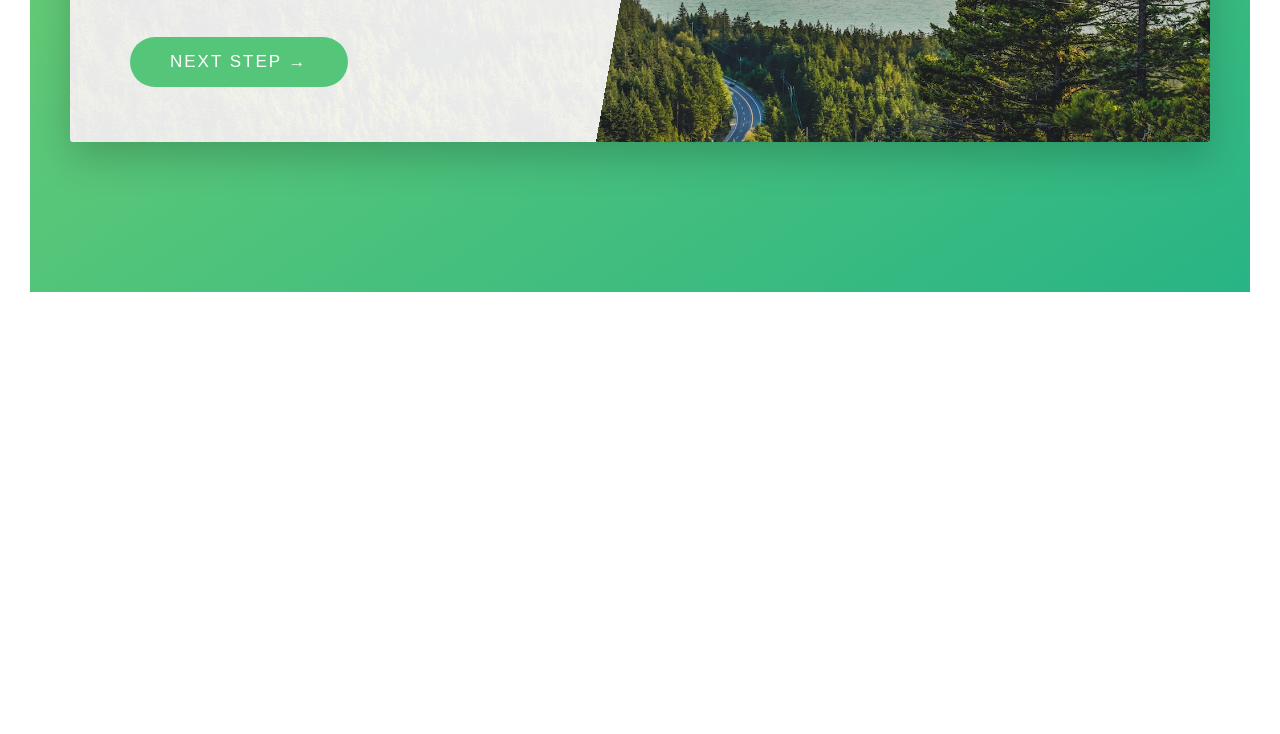
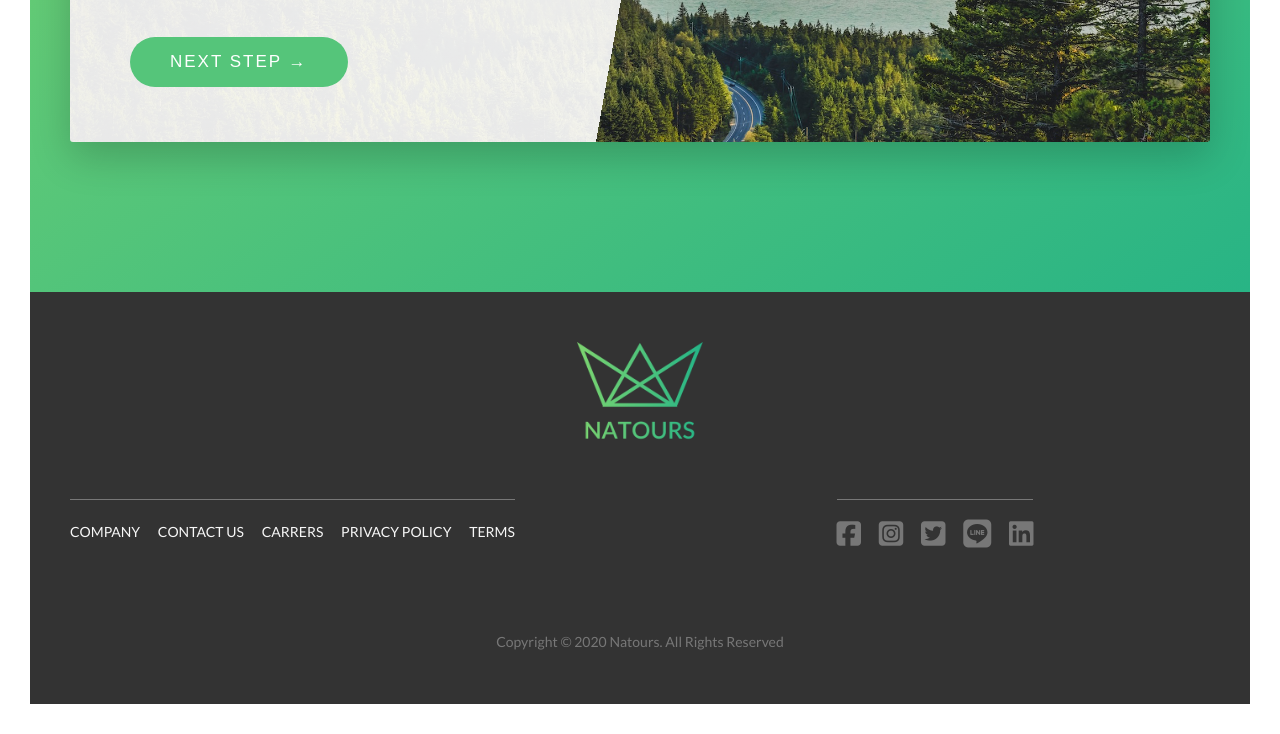
Before and after one commit to flukerbooker/AdvanceCSS, a website: page Natour/index.html in a window 1280 px wide. Shown: the part 4973-5707 px from the top of the page. Before the commit the page ends 5295 px from the top, so only its background shows below. Drawn offline with Linux system fonts and the light colour scheme.

Commit message:
[ADD] Footer

```diff
--- a/Natour/index.html
+++ b/Natour/index.html
@@ -9,6 +9,7 @@
     <link rel="stylesheet" href="css/style.css">
     <link rel="stylesheet" href="css/icon-font.css">
     <link rel="shortcut icon" href="img/favicon.png" type="image/png">
+    <script src="https://kit.fontawesome.com/f98e6d7453.js" crossorigin="anonymous"></script>
     <title>Natour</title>
 </head>
 
@@ -302,6 +303,39 @@
             </div>
         </section>
     </main>
+
+    <footer class="footer">
+        <div class="footer__logo-box">
+            <img src="img/logo-green-2x.png" alt="Full logo" class="footer__logo">
+        </div>
+        <div class="row">
+            <div class="col-1-of-2">
+                <div class="footer__navigation">
+                    <ul class="footer__list">
+                        <li class="footer__item"><a href="#" class="footer__link">Company</a></li>
+                        <li class="footer__item"><a href="#" class="footer__link">Contact us</a></li>
+                        <li class="footer__item"><a href="#" class="footer__link">Carrers</a></li>
+                        <li class="footer__item"><a href="#" class="footer__link">Privacy policy</a></li>
+                        <li class="footer__item"><a href="#" class="footer__link">Terms</a></li>
+                    </ul>
+                </div>
+            </div>
+            <div class="col-1-of-2 u-center-text">
+                <div class="footer__navigation">
+                    <ul class="footer__list">
+                        <li class="footer__item"><i class="fab fa-facebook-square fa-2x"></i></li>
+                        <li class="footer__item"><i class="fab fa-instagram-square fa-2x"></i></li>
+                        <li class="footer__item"><i class="fab fa-twitter-square fa-2x"></i></li>
+                        <li class="footer__item"><i class="fab fa-line fa-2x"></i></li>
+                        <li class="footer__item"><i class="fab fa-linkedin fa-2x"></i></li>
+                    </ul>
+                </div>
+            </div>
+        </div>
+        <div class="row u-center-text">
+            <p>Copyright © 2020 Natours. All Rights Reserved</p>
+        </div>
+    </footer>
 </body>
 
 </html>
--- a/Natour/sass/abstracts/_variables.scss
+++ b/Natour/sass/abstracts/_variables.scss
@@ -13,6 +13,7 @@ $color-gray-light-2: #eee;
 
 $color-gray-dark: #777;
 $color-gray-dark-2: #999;
+$color-gray-dark-3: #333;
 
 $color-white: #fff;
 $color-black: #000;
--- /dev/null
+++ b/Natour/sass/layout/_footer.scss
@@ -0,0 +1,52 @@
+.footer{
+    background-color: $color-gray-dark-3;
+    padding: 5rem 0;
+    font-size: 1.4rem;
+
+    &__logo-box{
+        text-align: center;
+        margin-bottom: 5rem;
+    }
+
+    &__logo {
+        height: 10rem;
+    }
+
+    &__navigation{
+        border-top: 1px solid $color-gray-dark;
+        padding-top: 2rem;
+        display: inline-block;
+    }
+
+    &__list{
+        list-style: none;
+    }
+
+    &__item{
+        display: inline-block;
+        &:not(:last-child){
+            margin-right: 1.5rem;
+        }
+    }
+
+    &__link{
+        &:link,
+        &:visited {
+            color: $color-gray-light-1;
+            text-decoration: none;
+            text-transform: uppercase;
+            display: inline-block;
+        }
+
+        &:hover,
+        &:active{
+            color: $color-primary;
+            box-shadow: 0 .5rem .5rem rgba($color-black, .4);
+        }
+    }
+
+    &__copyright{
+        float: right;
+    }
+
+}
--- a/Natour/sass/main.scss
+++ b/Natour/sass/main.scss
@@ -17,5 +17,6 @@
 
 @import "layout/header";
 @import "layout/grid";
+@import "layout/footer";
 
 @import "pages/home";
```
Also changed, not shown: Natour/css/style.css.
